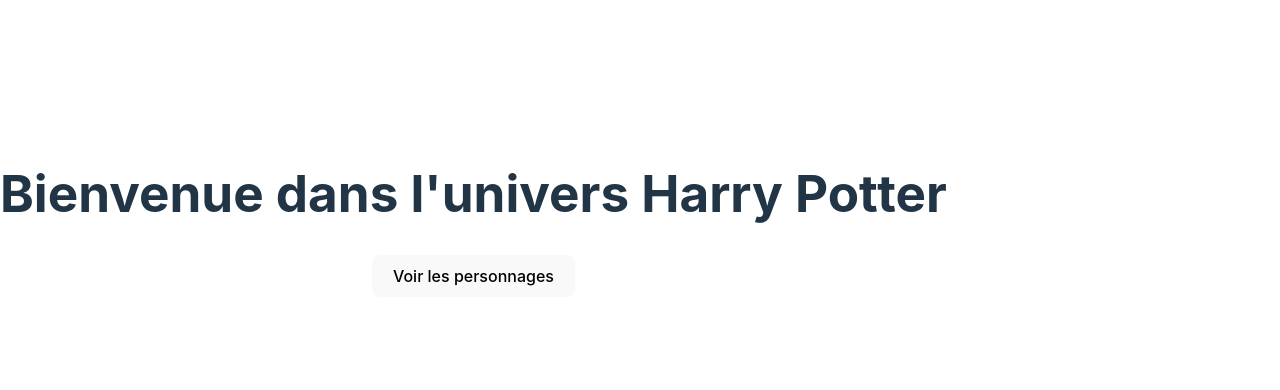
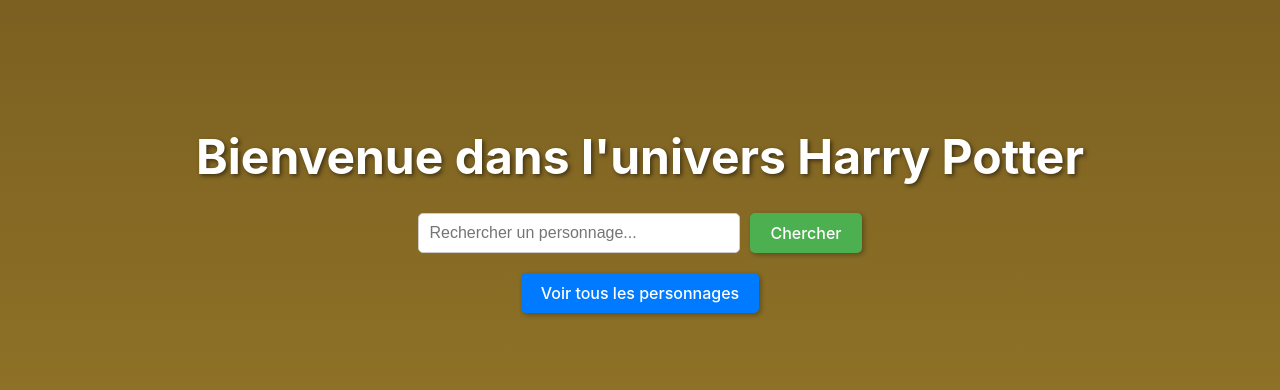
Before and after one commit to douaafr/projet_react, a React (Vite) app: page / in a window 1280 px wide. Shown: the part 194-584 px from the top of the page. Built offline with nearby package versions, Linux system fonts and the light colour scheme; no server answers.

Commit message:
update/searchBar_and_listPage

```diff
--- a/src/App.jsx
+++ b/src/App.jsx
@@ -1,30 +1,79 @@
-import React, { useState } from 'react';
+import React, { useState, useEffect } from 'react';
 import HomePage from './pages/HomePage';
 import ListPage from './pages/ListPage';
 import DetailPage from './pages/DetailPage';
 
 function App() {
-  const [currentPage, setCurrentPage] = useState('home'); // Navigation entre pages
-  const [selectedCharacter, setSelectedCharacter] = useState(null); // Stocke le personnage sélectionné
+  const [currentPage, setCurrentPage] = useState('home');
+  const [selectedCharacter, setSelectedCharacter] = useState(null);
+  const [characters, setCharacters] = useState([]);
+
+  useEffect(() => {
+    fetch('https://hp-api.onrender.com/api/characters')
+      .then((response) => response.json())
+      .then((data) => {
+        const charactersWithImages = data.filter((character) => character.image);
+        setCharacters(charactersWithImages);
+      })
+      .catch((error) => console.error('Erreur lors du chargement des personnages :', error));
+  }, []);
+
+  const handleSearch = (searchTerm) => {
+    const foundCharacter = characters.find((character) =>
+      character.name.toLowerCase() === searchTerm.toLowerCase()
+    );
+
+    if (foundCharacter) {
+      setSelectedCharacter(foundCharacter);
+      setCurrentPage('detail');
+    } else {
+      alert("Personnage non trouvé. Veuillez vérifier l'orthographe.");
+    }
+  };
 
   const renderPage = () => {
     if (currentPage === 'home') {
-      return <HomePage onNavigate={() => setCurrentPage('list')} />;
+      return (
+        <HomePage
+          onNavigate={() => setCurrentPage('list')}
+          onSearch={handleSearch}
+        />
+      );
     } else if (currentPage === 'list') {
       return (
         <ListPage
+          characters={characters}
           onCharacterSelect={(character) => {
             setSelectedCharacter(character);
             setCurrentPage('detail');
           }}
+          onNavigateHome={() => setCurrentPage('home')} // Ajout de la fonction pour revenir à l'accueil
         />
       );
     } else if (currentPage === 'detail') {
-      return <DetailPage character={selectedCharacter} onNavigateBack={() => setCurrentPage('list')} />;
+      return (
+        <DetailPage
+          character={selectedCharacter}
+          onNavigateBack={() => setCurrentPage('list')}
+        />
+      );
     }
   };
 
-  return <div>{renderPage()}</div>;
+  return (
+    <div
+      style={{
+        background: 'linear-gradient(to bottom, rgb(114, 87, 30), rgb(152, 123, 42))',
+        minHeight: '100vh',
+        width: '100vw',
+        overflowX: 'hidden',
+        padding: 0,
+        margin: 0,
+      }}
+    >
+      {renderPage()}
+    </div>
+  );
 }
 
 export default App;
--- a/src/pages/HomePage.jsx
+++ b/src/pages/HomePage.jsx
@@ -1,11 +1,92 @@
-import React from 'react';
+import React, { useState } from 'react';
 
-function HomePage({ onNavigate }) {
+function HomePage({ onNavigate, onSearch }) {
+  const [searchTerm, setSearchTerm] = useState('');
+
+  const handleSearch = () => {
+    if (searchTerm.trim() !== '') {
+      onSearch(searchTerm); // Chercher un personnage précis
+    } else {
+      alert('Veuillez entrer un nom pour rechercher un personnage.');
+    }
+  };
+
   return (
-    <div style={{ textAlign: 'center', marginTop: '50px' }}>
-      <h1>Bienvenue dans l'univers Harry Potter</h1>
-      <button onClick={onNavigate} style={{ padding: '10px 20px', cursor: 'pointer' }}>
-        Voir les personnages
+    <div
+      style={{
+        display: 'flex',
+        flexDirection: 'column',
+        justifyContent: 'center',
+        alignItems: 'center',
+        height: '100vh',
+        width: '100vw', // Ajouté pour utiliser toute la largeur
+        background: 'linear-gradient(to bottom,rgb(114, 87, 30),rgb(152, 123, 42))',
+        color: '#fff',
+        margin: '0', // Supprimer les marges potentielles
+        padding: '0', // Supprimer les paddings potentiels
+        overflow: 'hidden', // Éviter les débordements
+      }}
+    >
+      <h1
+        style={{
+          fontSize: '3rem',
+          marginBottom: '30px',
+          textShadow: '2px 2px 4px rgba(0, 0, 0, 0.5)',
+        }}
+      >
+        Bienvenue dans l'univers Harry Potter
+      </h1>
+      <div
+        style={{
+          display: 'flex',
+          gap: '10px',
+          alignItems: 'center',
+          marginBottom: '20px',
+        }}
+      >
+        <input
+          type="text"
+          placeholder="Rechercher un personnage..."
+          value={searchTerm}
+          onChange={(e) => setSearchTerm(e.target.value)}
+          style={{
+            padding: '10px',
+            width: '300px',
+            borderRadius: '5px',
+            border: '1px solid #ccc',
+            fontSize: '1rem',
+          }}
+        />
+        <button
+          onClick={handleSearch}
+          style={{
+            padding: '10px 20px',
+            borderRadius: '5px',
+            backgroundColor: '#4CAF50',
+            color: '#fff',
+            border: 'none',
+            cursor: 'pointer',
+            fontSize: '1rem',
+            boxShadow: '2px 2px 5px rgba(0, 0, 0, 0.3)',
+          }}
+        >
+          Chercher
+        </button>
+      </div>
+      <button
+        onClick={onNavigate}
+        style={{
+          padding: '10px 20px',
+          borderRadius: '5px',
+          backgroundColor: '#007BFF',
+          color: '#fff',
+          border: 'none',
+          cursor: 'pointer',
+          fontSize: '1rem',
+          boxShadow: '2px 2px 5px rgba(0, 0, 0, 0.3)',
+        }}
+      >
+        Voir tous les personnages
       </button>
     </div>
   );
--- a/src/pages/ListPage.jsx
+++ b/src/pages/ListPage.jsx
@@ -1,78 +1,72 @@
 import React, { useEffect, useState, useMemo } from 'react';
 import ListItem from '../components/ListItem';
 
-function ListPage({ onCharacterSelect }) {
+function ListPage({ onCharacterSelect, characters: propCharacters = [], onNavigateHome }) {
   const [characters, setCharacters] = useState([]);
   const [search, setSearch] = useState('');
   const [sortCriteria, setSortCriteria] = useState(() => {
-    // On récupère le dernier critère choisi depuis le localStorage, ou on utilise 'firstName' par défaut
     return localStorage.getItem('lastSortCriteria') || 'firstName';
   });
 
   useEffect(() => {
+    if (propCharacters.length > 0) {
+      setCharacters(propCharacters);
+    } else {
       fetch('https://hp-api.onrender.com/api/characters')
         .then((response) => response.json())
         .then((data) => {
-        // Filtrer les personnages ayant une image
           const charactersWithImages = data.filter((character) => character.image);
           setCharacters(charactersWithImages);
         })
         .catch((error) => console.error('Erreur lors de la récupération des personnages :', error));
-  }, []);
+    }
+  }, [propCharacters]);
 
-  // Fonction pour séparer le prénom et le nom
   const splitName = (fullName) => {
     const parts = fullName.split(' ');
     return {
-      firstName: parts[0] || '', // Prénom
-      lastName: parts.slice(1).join(' ') || '', // Nom
+      firstName: parts[0] || '',
+      lastName: parts.slice(1).join(' ') || '',
     };
   };
 
-  // Fonction pour trier les personnages
   const sortCharacters = (characters, criteria) => {
     return [...characters].sort((a, b) => {
       const aSplit = splitName(a.name);
       const bSplit = splitName(b.name);
 
       if (criteria === 'firstName') {
-        return aSplit.firstName.localeCompare(bSplit.firstName); // Trie par prénom
+        return aSplit.firstName.localeCompare(bSplit.firstName);
       }
       if (criteria === 'lastName') {
-        return aSplit.lastName.localeCompare(bSplit.lastName); // Trie par nom
+        return aSplit.lastName.localeCompare(bSplit.lastName);
       }
       if (criteria === 'actor') {
-        return (a.actor || '').localeCompare(b.actor || ''); // Trie par acteur
+        return (a.actor || '').localeCompare(b.actor || '');
       }
       if (criteria === 'house') {
-        return (a.house || '').localeCompare(b.house || ''); // Trie par maison
+        return (a.house || '').localeCompare(b.house || '');
       }
       if (criteria === 'patronus') {
-        return (a.patronus || '').localeCompare(b.patronus || ''); // Trie par patronus
+        return (a.patronus || '').localeCompare(b.patronus || '');
       }
       if (criteria === 'ancestry') {
-        return (a.ancestry || '').localeCompare(b.ancestry || ''); // Trie par ascendance
+        return (a.ancestry || '').localeCompare(b.ancestry || '');
       }
       if (criteria === 'wizard') {
-        return a.wizard === b.wizard ? 0 : a.wizard ? -1 : 1; // Trie par sorcier (true/false)
+        return a.wizard === b.wizard ? 0 : a.wizard ? -1 : 1;
       }
       if (criteria === 'dateOfBirth') {
-        // Trie par date de naissance (jour, mois, année)
         const [aDay, aMonth, aYear] = (a.dateOfBirth || '00-00-0000').split('-').map(Number);
         const [bDay, bMonth, bYear] = (b.dateOfBirth || '00-00-0000').split('-').map(Number);
 
-        return (
-          aYear - bYear ||
-          aMonth - bMonth ||
-          aDay - bDay
-        );
+        return aYear - bYear || aMonth - bMonth || aDay - bDay;
       }
 
       return 0;
     });
   };
 
-  // Mémoriser le tri pour éviter les recalculs inutiles
   const sortedCharacters = useMemo(() => {
     return sortCharacters(
       characters.filter((character) =>
@@ -82,14 +76,30 @@
     );
   }, [characters, search, sortCriteria]);
 
-
   const handleSortChange = (newCriteria) => {
     setSortCriteria(newCriteria);
-    localStorage.setItem('lastSortCriteria', newCriteria); // Sauvegarde du critère dans le localStorage
+    localStorage.setItem('lastSortCriteria', newCriteria);
   };
 
   return (
-    <div>
+    <div style={{ padding: '20px' }}>
+      {/* Bouton pour revenir à l'accueil */}
+      <button
+        onClick={onNavigateHome}
+        style={{
+          padding: '10px 20px',
+          borderRadius: '5px',
+          backgroundColor: '#ffffff',
+          color: '#000000',
+          border: 'none',
+          cursor: 'pointer',
+          marginBottom: '20px',
+          fontSize: '1rem',
+        }}
+      >
+        Retour à l'accueil
+      </button>
+
       <h1 style={{ textAlign: 'center' }}>Liste des Personnages</h1>
       <div style={{ textAlign: 'center', marginBottom: '20px' }}>
         <input
@@ -97,12 +107,22 @@
           placeholder="Rechercher un personnage"
           value={search}
           onChange={(e) => setSearch(e.target.value)}
-          style={{ padding: '10px', marginRight: '10px', width: '300px' }}
+          style={{
+            padding: '10px',
+            marginRight: '10px',
+            width: '300px',
+            borderRadius: '5px',
+            border: '1px solid #ccc',
+          }}
         />
         <select
           value={sortCriteria}
           onChange={(e) => handleSortChange(e.target.value)}
-          style={{ padding: '10px' }}
+          style={{
+            padding: '10px',
+            borderRadius: '5px',
+            border: '1px solid #ccc',
+          }}
         >
           <option value="firstName">Prénom</option>
           <option value="lastName">Nom</option>
@@ -114,7 +134,16 @@
           <option value="dateOfBirth">Date de Naissance</option>
         </select>
       </div>
-      <div style={{ display: 'flex', flexWrap: 'wrap', justifyContent: 'center', gap: '20px' }}>
+      <div
+        style={{
+          display: 'flex',
+          flexWrap: 'wrap',
+          justifyContent: 'center',
+          gap: '20px',
+          maxWidth: '1200px',
+          margin: '0 auto',
+        }}
+      >
         {sortedCharacters.map((character) => (
           <ListItem key={character.name} character={character} onClick={() => onCharacterSelect(character)} />
         ))}
```
Lines whose indentation alone changed are shown as unchanged.
